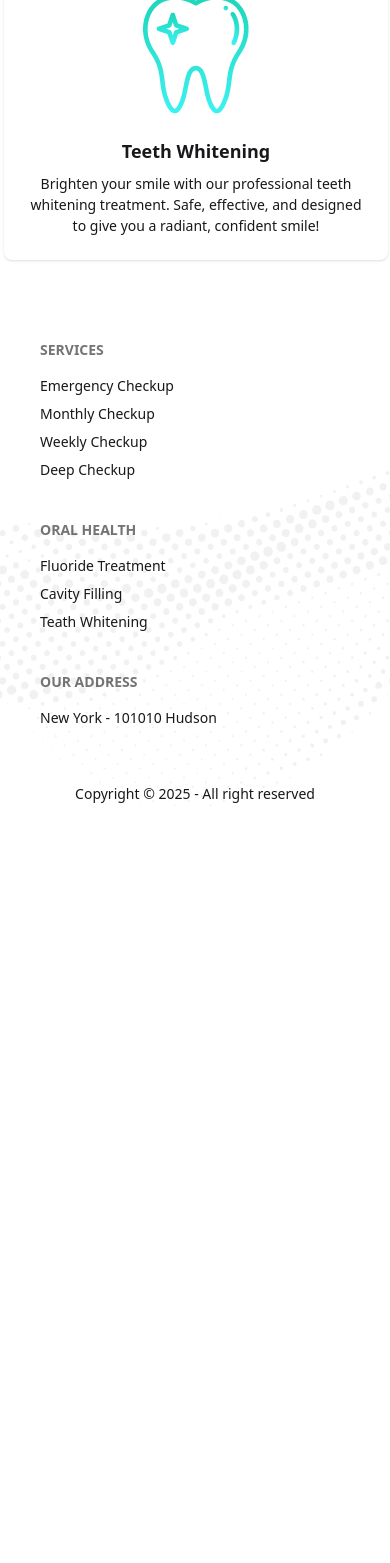
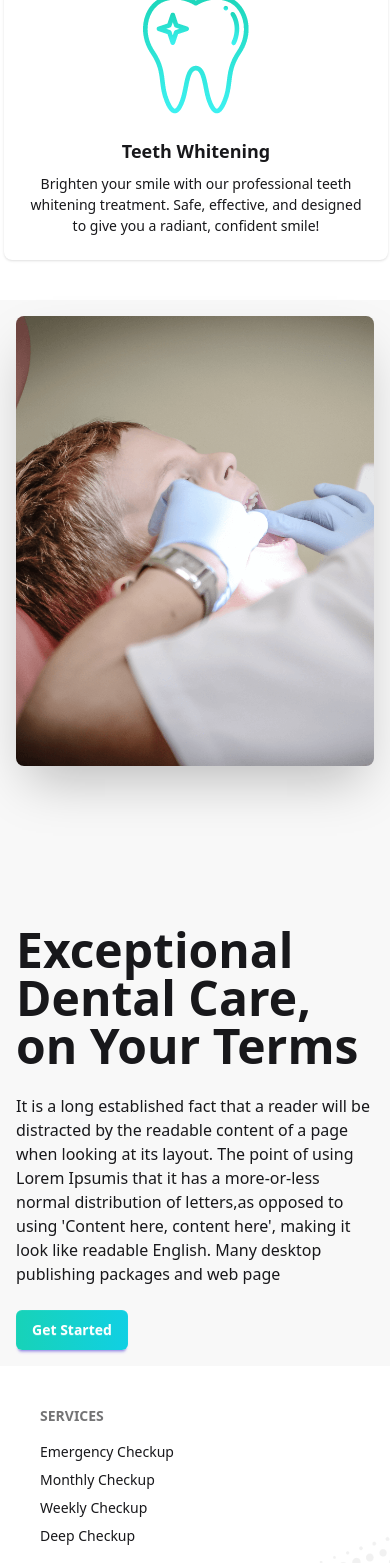
Before and after one commit to Ahammad204/doctor-portal-client-side, a React (Vite) app: page / in a window 390 px wide. Shown: the part 2612-4175 px from the top of the page. Before the commit the page ends 3432 px from the top, so only its background shows below. Built offline with nearby package versions, Linux system fonts and the light colour scheme.

Commit message:
responsive terms section

```diff
--- a/src/Pages/Home/Home/Home.jsx
+++ b/src/Pages/Home/Home/Home.jsx
@@ -1,6 +1,7 @@
 import Banner from "../Banner/Banner";
 import ContactCard from "../ContactCard/ContactCard";
 import ServiceCard from "../ServiceCard/ServiceCard";
+import Terms from "../Terms/Terms";
 
 const Home = () => {
   return (
@@ -8,6 +9,7 @@
     <Banner></Banner>
     <ContactCard></ContactCard>
     <ServiceCard></ServiceCard>
+    <Terms></Terms>
 
     </div>
   );
--- /dev/null
+++ b/src/Pages/Home/Terms/Terms.jsx
@@ -0,0 +1,31 @@
+import React from "react";
+
+const Terms = () => {
+  return (
+    <div className="hero bg-base-200 min-h-screen">
+      <div className="hero-content flex-col lg:flex-row gap-40">
+        <img
+          src="../../../../public/assets/images/treatment.png"
+          className="w-full lg:max-w-sm rounded-lg shadow-2xl"
+        />
+        <div>
+          <h1 className="text-5xl font-bold">Exceptional Dental Care, <br /> on Your Terms</h1>
+          <p className="py-6">
+          It is a long established fact that a reader will be distracted by the readable content of a page when looking at its layout. The point of using Lorem Ipsumis that it has a more-or-less normal distribution of letters,as opposed to using 'Content here, content here', making it look like readable English. Many desktop publishing packages and web page
+          </p>
+          <button
+              className="btn btn-primary text-white border-none px-4 py-2 rounded-md"
+              style={{
+                background:
+                  "linear-gradient(90deg, rgb(25, 211, 174) -22.5%, rgb(15, 207, 236) 120.833%)",
+              }}
+            >
+              Get Started
+            </button>
+        </div>
+      </div>
+    </div>
+  );
+};
+
+export default Terms;
```
